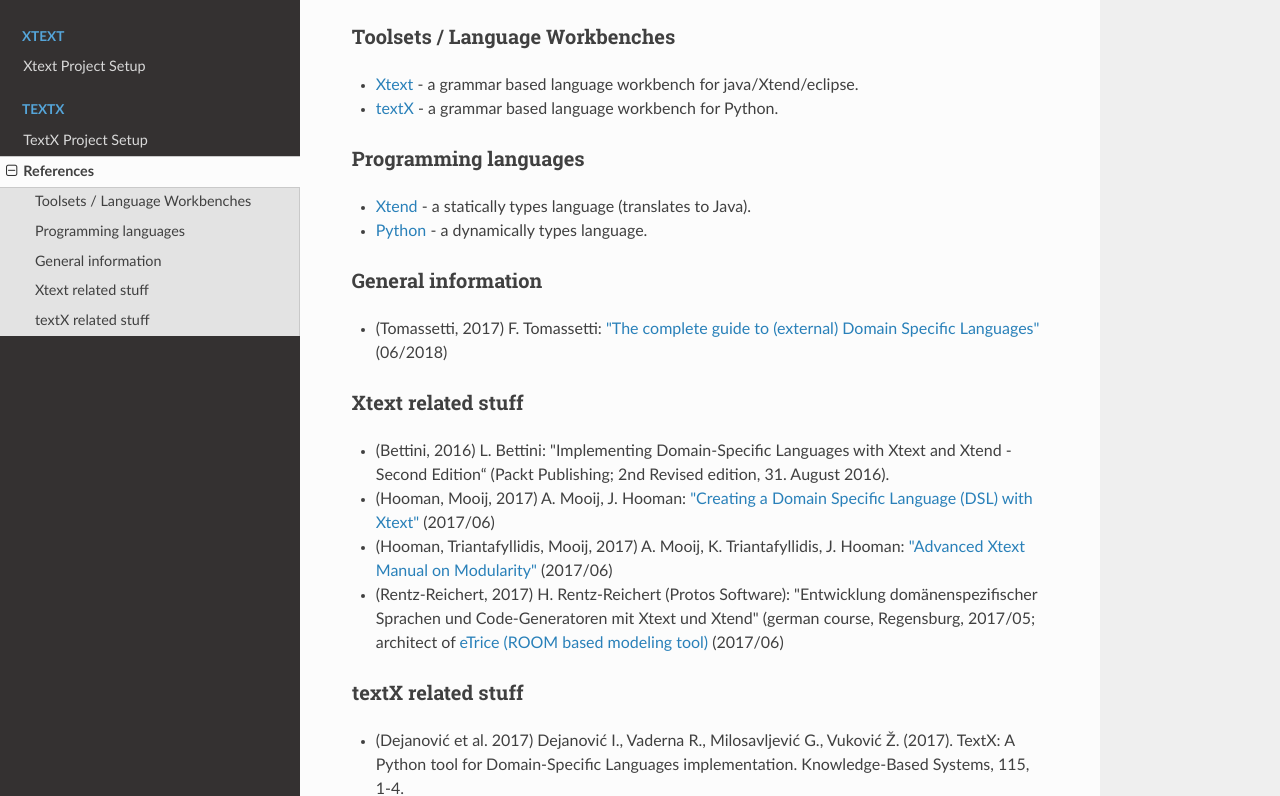
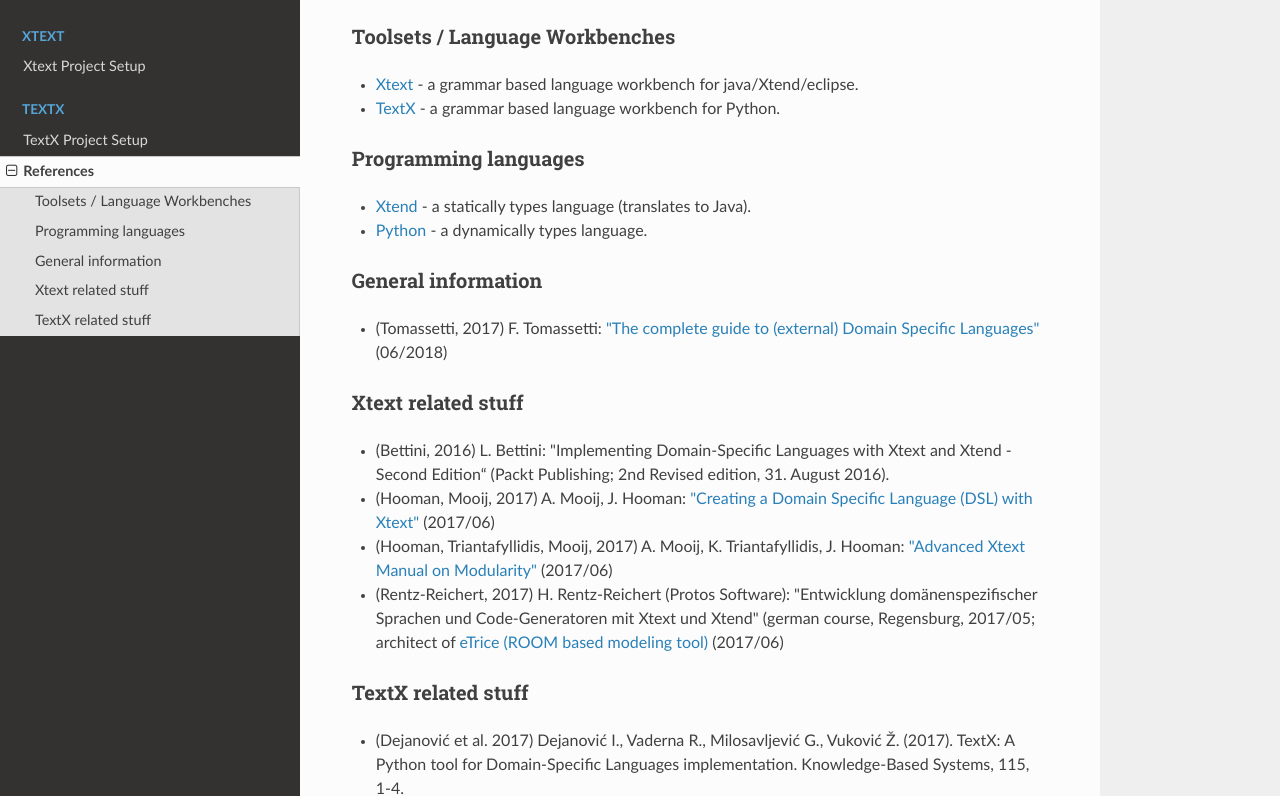
Before and after one commit to goto40/self-dsl, an MkDocs documentation site: the page built from docs/references.md, in a window 1280 px wide and 1158 px high. Shown: the part 204-1000 px from the top of the window. Built offline with MkDocs 1.6.1, drawn with Linux system fonts in a browser that asks for light colours; nearby versions of some CDN libraries; old or Windows-style settings are respelled for this version of MkDocs.

```diff
--- a/docs/references.md
+++ b/docs/references.md
@@ -5,7 +5,7 @@ The references are summarized in the following sections.
 
 ### Toolsets / Language Workbenches
  * [Xtext](https://www.eclipse.org/Xtext/) - a grammar based language workbench for java/Xtend/eclipse.
- * [textX](http://www.igordejanovic.net/textX/) - a grammar based language workbench for Python.
+ * [TextX](http://www.igordejanovic.net/textX/) - a grammar based language workbench for Python.
 
 ### Programming languages
 
@@ -22,5 +22,5 @@ The references are summarized in the following sections.
  * (Rentz-Reichert, 2017) H. Rentz-Reichert (Protos Software): "Entwicklung domänenspezifischer Sprachen und Code-Generatoren mit Xtext und Xtend" (german course, Regensburg, 2017/05;
     architect of [eTrice (ROOM based modeling tool)](http://www.eclipse.org/etrice/) (2017/06)
 
-### textX related stuff
+### TextX related stuff
  * (Dejanović et al. 2017) Dejanović I., Vaderna R., Milosavljević G., Vuković Ž. (2017). TextX: A Python tool for Domain-Specific Languages implementation. Knowledge-Based Systems, 115, 1-4.
```
Also changed, not shown: docs/basics.md (+1 -1 lines).
